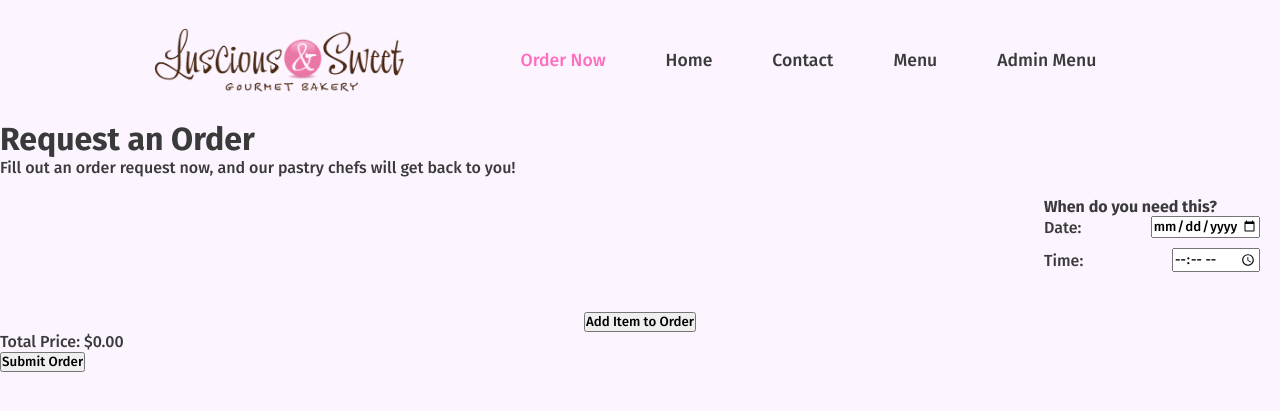
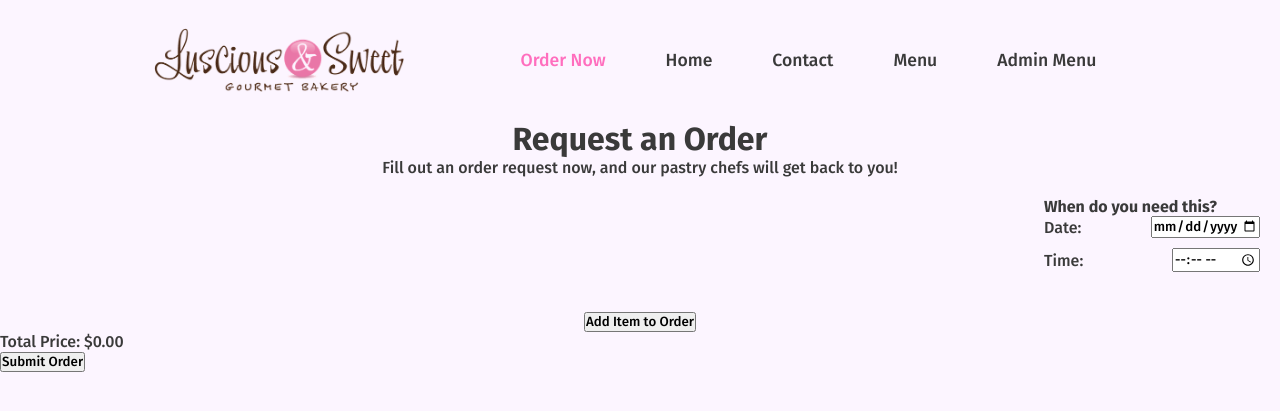
Before and after one commit to Veloric/2023FASE, a Flask app: page /order in a window 1280 px wide. Shown: the top 411 px of the page. Run offline with Flask 3, Linux system fonts and the light colour scheme.

Commit message:
Centered header on order form

```diff
--- a/static/style.css
+++ b/static/style.css
@@ -166,6 +166,10 @@ header{
 
 /*---------------------------------- CSS for order.html -------------------------------------*/
 /* Main container */
+.header {
+    text-align: center;
+}
+
 .container {
     display: flex;
     justify-content: space-between; /* Ensure date-time on the right and order forms on the left */
--- a/templates/order.html
+++ b/templates/order.html
@@ -16,8 +16,10 @@
     {{ headerEnd() }}
 
     <form action="{{ url_for('order') }}" method="POST" autocomplete="off" id="mainForm">
-        <h1>Request an Order</h1>
-        <p>Fill out an order request now, and our pastry chefs will get back to you!</p>
+        <div class="header">
+            <h1>Request an Order</h1>
+            <p>Fill out an order request now, and our pastry chefs will get back to you!</p>
+        </div>
 
         <div class="container">
             <div id="orderForms">
```
